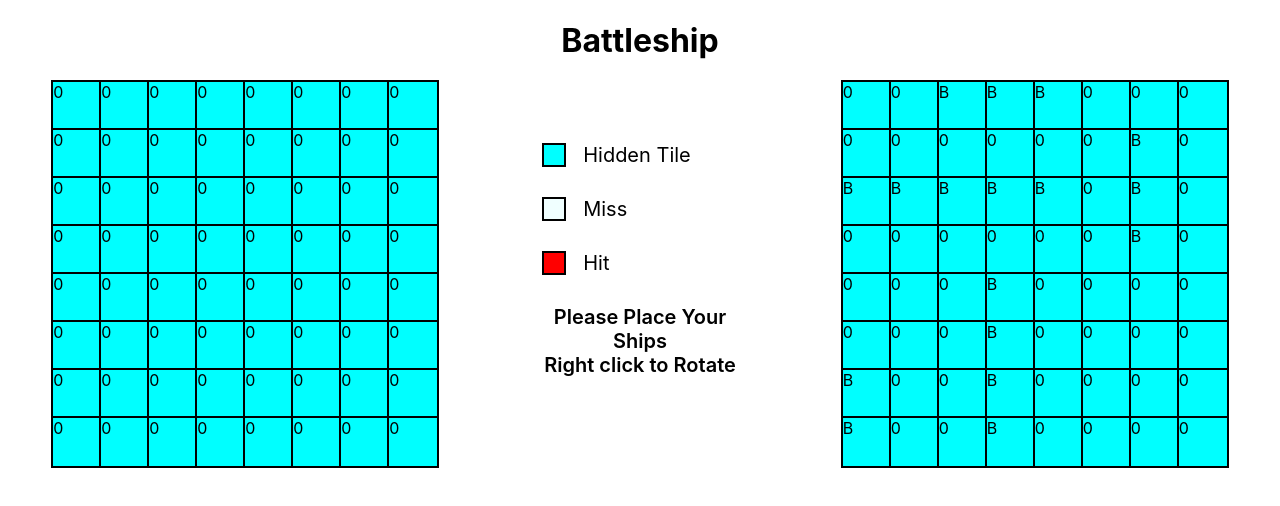
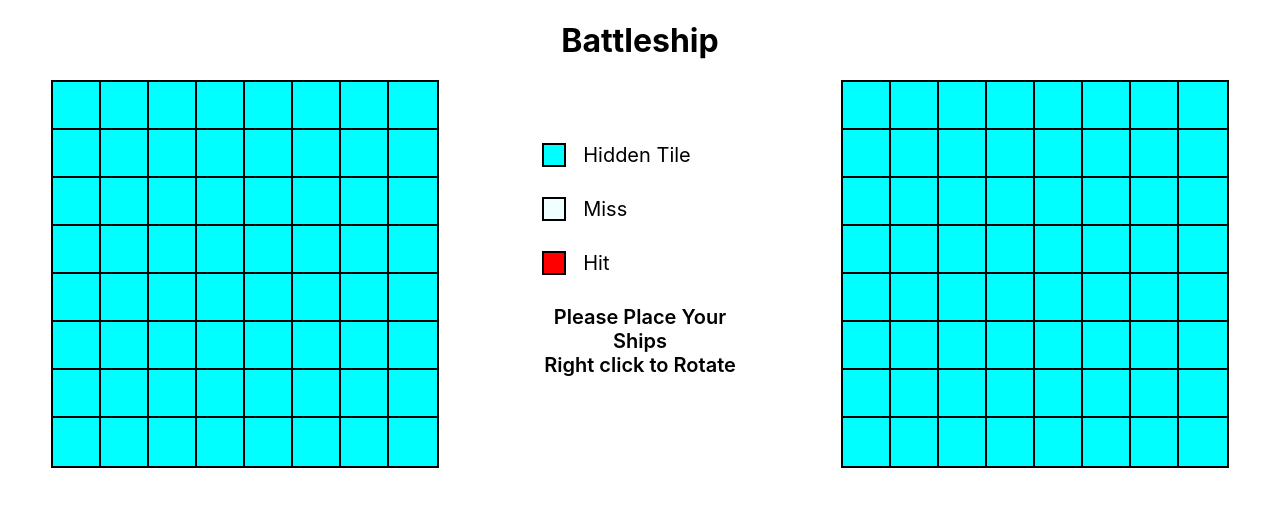
Before and after one commit to stanlp1/battleship-react, a React (Create React App) app: page / in a window 1280 px wide. Shown: the top 506 px of the page. Built offline with nearby package versions, Linux system fonts and the light colour scheme.

Commit message:
removed tile values

```diff
--- a/src/components/Gametile/GameTile.jsx
+++ b/src/components/Gametile/GameTile.jsx
@@ -128,11 +128,11 @@ const GameTile = ({tileIndex, boardNum, boardSize, player, playerState, hidden,
 
     if (hidden === true && tileVal !== tileStates.revealed && tileVal !== tileStates.hit)
         return (
-            <div className={`${Styles.tile} ${styleMap[tileStates.hidden]}`} onContextMenu={handleRotate} onMouseLeave={handleMouseLeave} onMouseOver={handleMouseOver} onClick= {handleClick} id ={`${tileIndex}`} style={{width: `${100/boardSize}%`, height:`${100/boardSize}%`}}>{tileVal}</div>
+            <div className={`${Styles.tile} ${styleMap[tileStates.hidden]}`} onContextMenu={handleRotate} onMouseLeave={handleMouseLeave} onMouseOver={handleMouseOver} onClick= {handleClick} id ={`${tileIndex}`} style={{width: `${100/boardSize}%`, height:`${100/boardSize}%`}}></div>
         )
 
     return (
-        <div className={`${Styles.tile} ${styleMap[tileVal]}`} onContextMenu={handleRotate} onMouseLeave={handleMouseLeave} onMouseOver={handleMouseOver} onClick= {handleClick} id ={`${tileIndex}`} style={{width: `${100/boardSize}%`, height:`${100/boardSize}%`}}>{tileVal}</div>
+        <div className={`${Styles.tile} ${styleMap[tileVal]}`} onContextMenu={handleRotate} onMouseLeave={handleMouseLeave} onMouseOver={handleMouseOver} onClick= {handleClick} id ={`${tileIndex}`} style={{width: `${100/boardSize}%`, height:`${100/boardSize}%`}}></div>
     )
 }
 
```
